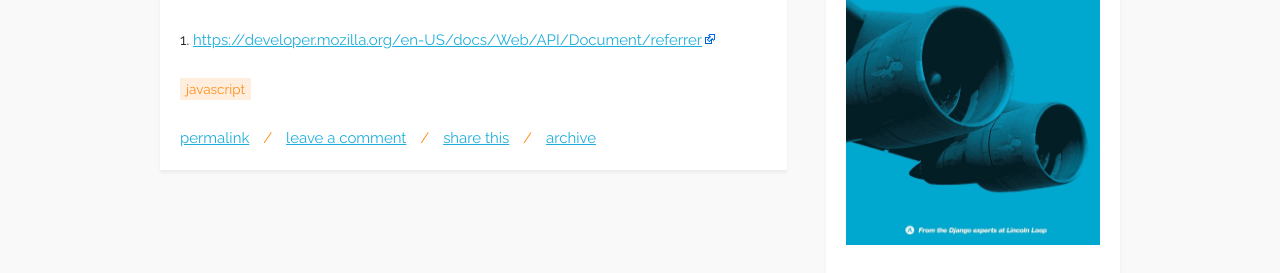
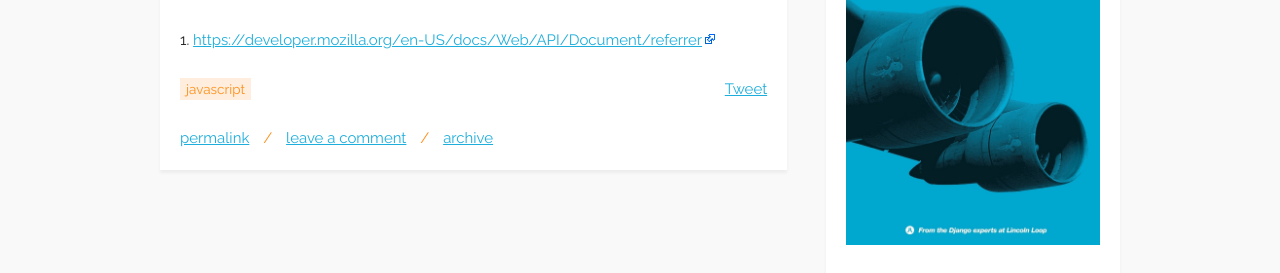
Before and after one commit to vitorfs/vitorfs.github.io, a Jekyll site: the page built from index.html, in a window 1280 px wide. Shown: the part 1023-1296 px from the top of the page. Built offline with Jekyll 4.4.1, drawn with Linux system fonts in a browser that asks for light colours; comment, search, counter and statistics services are not loaded.

Commit message:
Update links

```diff
--- /dev/null
+++ b/_includes/til.html
@@ -0,0 +1,42 @@
+<article>
+  <p>
+    <small>
+      <strong>By {{ include.til.author }}</strong>
+      <span style="margin-left: 10px;">{{ include.til.date | date: "%B %d, %Y" }}</span>
+    </small>
+  </p>
+  <p class="lead">{{ include.til.title }}</p>
+  {{ include.til.content }}
+  {% if include.til.references %}
+    <h4>References</h4>
+    <ol>
+      {% for ref in include.til.references %}
+        <li><a href="{{ ref }}" target="_blank">{{ ref }}</a></li>
+      {% endfor %}
+    </ol>
+  {% endif %}
+</article>
+
+<div class="row">
+  <div class="one-half column">
+    <p>{% for tag in include.til.tags %}<span class="tag">{{ tag }}</span>{% endfor %}</p>
+  </div>
+  <div id="share" class="one-half column">
+    <div class="fb-like" data-href="{{ site.url }}{{ include.til.url }}" data-layout="button_count" data-action="like" data-show-faces="true" data-share="true"></div>
+    <a href="https://twitter.com/share" class="twitter-share-button" data-url="{{ site.url }}{{ include.til.url }}" data-text="{{ include.til.title }}" data-via="{{ site.twitter_username }}">Tweet</a>
+  </div>
+</div>
+
+<!-- Twitter -->
+<script>!function(d,s,id){var js,fjs=d.getElementsByTagName(s)[0],p=/^http:/.test(d.location)?'http':'https';if(!d.getElementById(id)){js=d.createElement(s);js.id=id;js.src=p+'://platform.twitter.com/widgets.js';fjs.parentNode.insertBefore(js,fjs);}}(document, 'script', 'twitter-wjs');</script>
+
+<!-- Facebook -->
+<div id="fb-root"></div>
+<style type="text/css">.fb_iframe_widget{vertical-align:top;margin-top:-4px;}</style>
+<script>(function(d, s, id) {
+  var js, fjs = d.getElementsByTagName(s)[0];
+  if (d.getElementById(id)) return;
+  js = d.createElement(s); js.id = id;
+  js.src = "//connect.facebook.net/en_US/sdk.js#xfbml=1&version=v2.6";
+  fjs.parentNode.insertBefore(js, fjs);
+}(document, 'script', 'facebook-jssdk'));</script>
--- a/about.html
+++ b/about.html
@@ -20,11 +20,11 @@ permalink: /about/
 </p>
 <p>
   I write about my everyday work as a researcher and share learning experience while taking courses and reading
-  scientific papers in my <a href="/research/diary/">Ph.D. learning diary</a>.
+  scientific papers in my <a href="/research/phd/">Ph.D. learning diary</a>.
 </p>
 <p>
   I have the personal goal of learning something new everyday. For the most part it is related to programming and my
-  work, but it can be really anything. I share this small thoughts in the <a href="">today I learned (TIL)</a> section.
+  work, but it can be really anything. I share this small thoughts in the <a href="/til/">today I learned (TIL)</a> section.
 </p>
 <p>
   I also publish on weekly basis articles about Python, Django and Web Development in my blog
--- a/index.html
+++ b/index.html
@@ -20,33 +20,12 @@ layout: page
 
 {% assign til = site.categories.til.first %}
 
-<p class="text-muted">
-  <small>
-    <strong>By {{ til.author }}</strong>
-    <span style="margin-left: 10px;">{{ til.date | date: "%B %d, %Y" }}</span>
-  </small>
-</p>
-<p class="lead">{{ til.title }}</p>
-
-{{ til.content }}
-
-{% if til.references %}
-  <h4>References</h4>
-  <ol>
-    {% for ref in til.references %}
-      <li><a href="{{ ref }}" target="_blank">{{ ref }}</a></li>
-    {% endfor %}
-  </ol>
-{% endif %}
-
-<p>{% for tag in til.tags %}<span class="tag">{{ tag }}</span>{% endfor %}</p>
+{% include til.html til=til %}
 
 <nav class="context-menu" style="margin-bottom: 0">
   <a href="{{ til.url }}">permalink</a>
   <span class="brand">/</span>
   <a href="{{ til.url }}#disqus_thread">leave a comment</a>
   <span class="brand">/</span>
-  <a href="{{ til.url }}#share">share this</a>
-  <span class="brand">/</span>
   <a href="/til/">archive</a>
 </nav>
```
Also changed, not shown: _layouts/til.html (+1 -42 lines).
